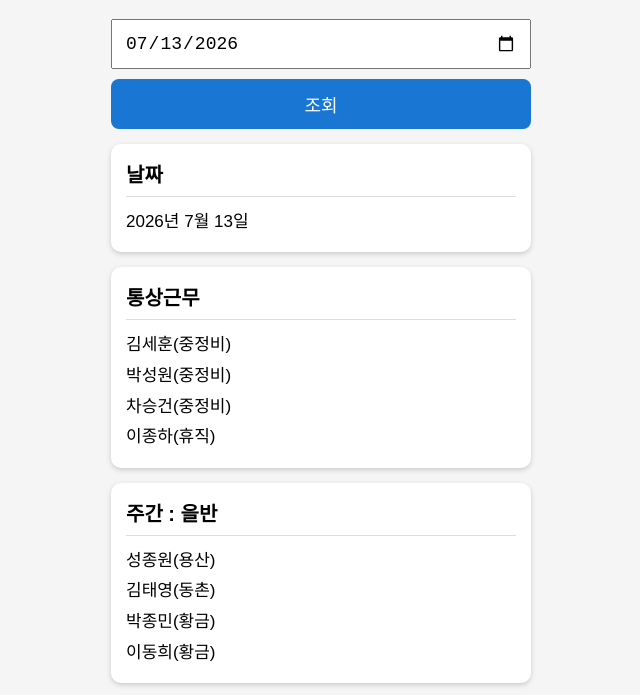
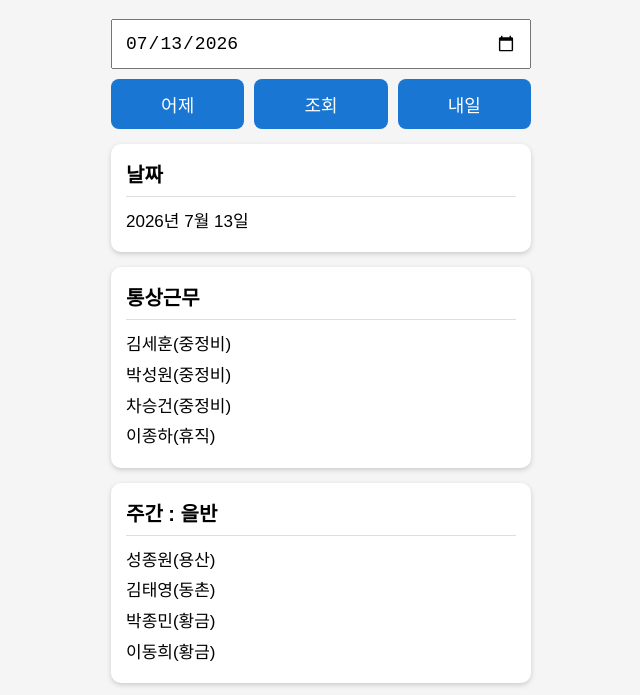
Before and after one commit to KIMSH102/DTROL, a plain HTML site: page index.html in a window 1280 px wide. Shown: the part 90-785 px from the top of the page, without its empty margins (319-959 px from the left). Drawn offline with Linux system fonts and the light colour scheme.

Commit message:
Refactor HTML structure and update styles

```diff
--- a/index.html
+++ b/index.html
@@ -4,11 +4,9 @@
 <head>
 
 <meta charset="UTF-8">
-
 <meta name="viewport" content="width=device-width, initial-scale=1.0">
 
 <title>근무편성 조회</title>
-
 
 <style>
 
@@ -19,127 +17,96 @@ body{
     background:#f5f5f5;
 }
 
-
 .container{
     max-width:420px;
     margin:auto;
 }
 
-
 h1{
     text-align:center;
 }
 
-
 input{
-
     width:100%;
     padding:12px;
-
     font-size:18px;
-
     box-sizing:border-box;
-
 }
 
+.button-group{
+    display:flex;
+    gap:10px;
+    margin-top:10px;
+}
 
 button{
-
-    width:100%;
-
-    margin-top:10px;
-
+    flex:1;
     padding:12px;
-
     font-size:18px;
-
     border:0;
-
     border-radius:8px;
-
     background:#1976d2;
-
     color:white;
-
+    cursor:pointer;
 }
 
-
 .box{
-
     background:white;
-
     margin-top:15px;
-
     padding:15px;
-
     border-radius:10px;
-
     box-shadow:0 2px 5px #ccc;
-
 }
 
-
 .title{
-
     font-size:20px;
-
     font-weight:bold;
-
     border-bottom:1px solid #ddd;
-
     padding-bottom:8px;
-
     margin-bottom:10px;
-
 }
 
-
 .member{
-
     font-size:17px;
-
     line-height:1.8;
-
 }
-
 
 </style>
 
-
 </head>
-
 
 <body>
 
-
 <div class="container">
 
-
-<h1>
-근무편성 조회
-</h1>
-
+<h1>근무편성 조회</h1>
 
 <input
 type="date"
 id="date"
 onchange="searchWork()">
 
+<div class="button-group">
 
+<button onclick="moveDate(-1)">
+어제
+</button>
 
 <button onclick="searchWork()">
 조회
 </button>
 
+<button onclick="moveDate(1)">
+내일
+</button>
 
+</div>
 
 <div id="result"></div>
 
-
 </div>
 
-
-<script src="script.js?v=2"></script>
+<script src="script.js?v=3"></script>
 
 </body>
 
```
